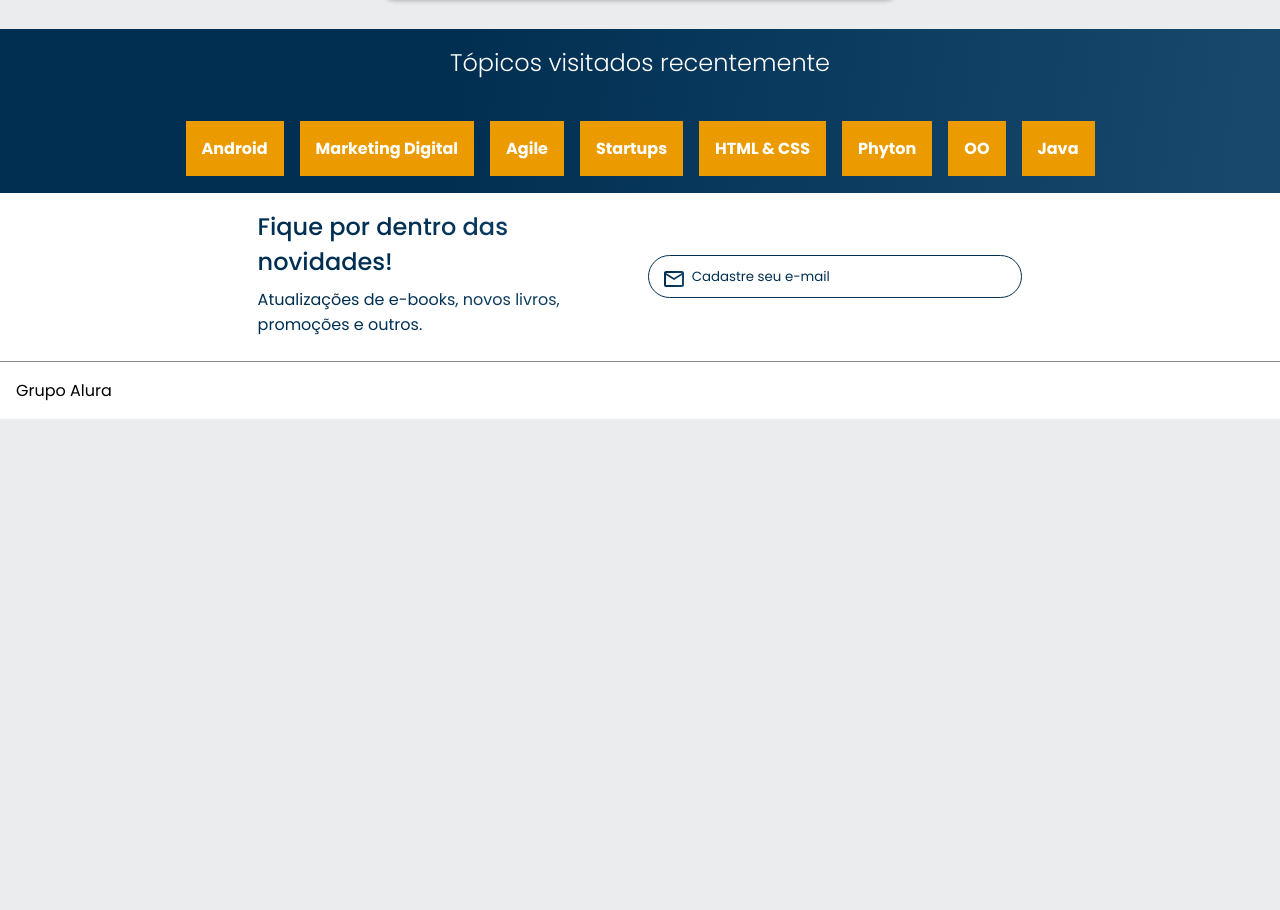
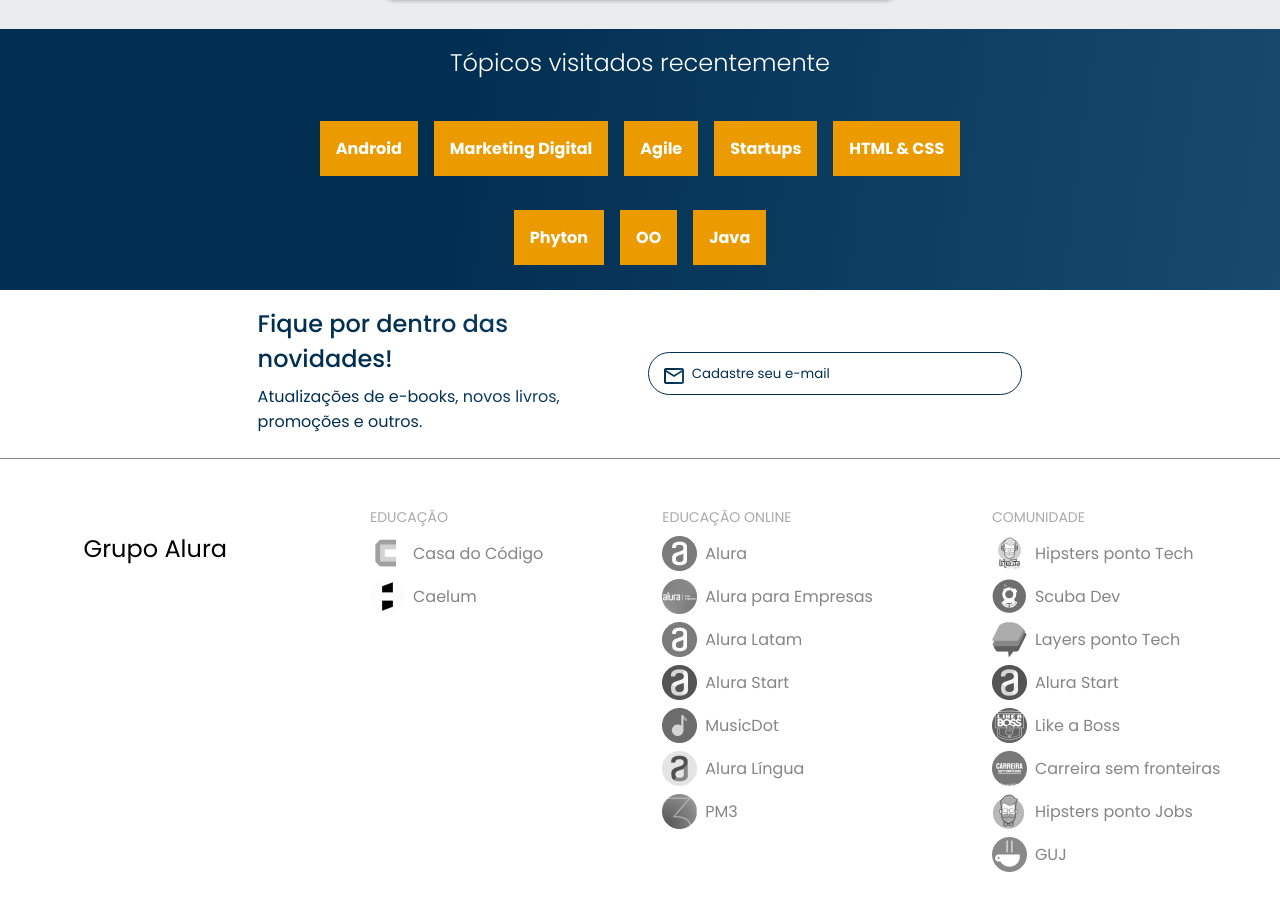
Before and after one commit to alinemozer/alurabooks, a plain HTML site: page index.html in a window 1280 px wide. Shown: the part 1942-2852 px from the top of the page. Before the commit the page ends 2361 px from the top, so only its background shows below. Drawn offline with nearby package versions, Linux system fonts and the light colour scheme.

Commit message:
Alterações no responsivo.

```diff
--- a/index.html
+++ b/index.html
@@ -232,6 +232,85 @@
 
     <footer class="rodape">
         <h2 class="rodape__titulo">Grupo Alura</h2>
+        <ul class="lista-rodape">
+            <li class="lista__rodape__titulo">Educação</li>
+            <li class="lista__rodape__item">
+                <img src="./src/images/CasaDoCodigo.png" alt="Logo da Casa do Código">
+                <a href="#" class="lista-rodape__link">Casa do Código</a>
+            </li>
+            <li class="lista__rodape__item">
+                <img src="./src/images/Caelum.png" alt="Logo da Caelum">
+                <a href="#" class="lista-rodape__link">Caelum</a>
+            </li>
+        </ul>
+
+        <ul class="lista-rodape">
+            <li class="lista__rodape__titulo">Educação online</li>
+            <li class="lista__rodape__item">
+                <img src="./src/images/Alura.png" alt="Logo da Alura">
+                <a href="#" class="lista-rodape__link">Alura</a>
+            </li>
+            <li class="lista__rodape__item">
+                <img src="./src/images/AluraEmpresas.png" alt="Logo da Alura Para Empresas">
+                <a href="#" class="lista-rodape__link">Alura para Empresas</a>
+            </li>
+            <li class="lista__rodape__item">
+                <img src="./src/images/AluraLatam.png" alt="Logo da Alura Latam">
+                <a href="#" class="lista-rodape__link">Alura Latam</a>
+            </li>
+            <li class="lista__rodape__item">
+                <img src="./src/images/AluraStart.png" alt="Logo da Alura Start">
+                <a href="#" class="lista-rodape__link">Alura Start</a>
+            </li>
+            <li class="lista__rodape__item">
+                <img src="./src/images/MusicDot.png" alt="Logo MusicDot">
+                <a href="#" class="lista-rodape__link">MusicDot</a>
+            </li>
+            <li class="lista__rodape__item">
+                <img src="./src/images/AluraLingua.png" alt="Logo da Alura Língua">
+                <a href="#" class="lista-rodape__link">Alura Língua</a>
+            </li>
+            <li class="lista__rodape__item">
+                <img src="./src/images/PM3.png" alt="Logo PM3">
+                <a href="#" class="lista-rodape__link">PM3</a>
+            </li>
+        </ul>
+
+        <ul class="lista-rodape">
+            <li class="lista__rodape__titulo">Comunidade</li>
+            <li class="lista__rodape__item">
+                <img src="./src/images/HipstersTech.png" alt="Logo da Hipsters ponto Tech">
+                <a href="#" class="lista-rodape__link">Hipsters ponto Tech</a>
+            </li>
+            <li class="lista__rodape__item">
+                <img src="./src/images/Scuba.png" alt="Logo da Scuba Dev">
+                <a href="#" class="lista-rodape__link">Scuba Dev</a>
+            </li>
+            <li class="lista__rodape__item">
+                <img src="./src/images/Layers.png" alt="Logo da Layers ponto Tech">
+                <a href="#" class="lista-rodape__link">Layers ponto Tech</a>
+            </li>
+            <li class="lista__rodape__item">
+                <img src="./src/images/AluraStart.png" alt="Logo da Alura Start">
+                <a href="#" class="lista-rodape__link">Alura Start</a>
+            </li>
+            <li class="lista__rodape__item">
+                <img src="./src/images/LikeABoss.png" alt="Logo Like a Boss">
+                <a href="#" class="lista-rodape__link">Like a Boss</a>
+            </li>
+            <li class="lista__rodape__item">
+                <img src="./src/images/CarreiraSemFronteira.png" alt="Logo da Carreira sem Fronteiras">
+                <a href="#" class="lista-rodape__link">Carreira sem fronteiras</a>
+            </li>
+            <li class="lista__rodape__item">
+                <img src="./src/images/HipstersJobs.png" alt="Logo Hipsters ponto Jobs">
+                <a href="#" class="lista-rodape__link">Hipsters ponto Jobs</a>
+            </li>
+            <li class="lista__rodape__item">
+                <img src="./src/images/GUJ.png" alt="Logo GUJ">
+                <a href="#" class="lista-rodape__link">GUJ</a>
+            </li>
+        </ul>
     </footer>
 
     <script src="https://cdn.jsdelivr.net/npm/swiper@8/swiper-bundle.min.js"></script>
--- a/src/css/responsive.css
+++ b/src/css/responsive.css
@@ -92,6 +92,12 @@
         font-size: 24px;
     }
 
+    .topicos__lista {
+        max-width: 55%;
+        margin: 0 auto;
+        padding: 0 0 .5em;
+    }
+
     .topicos__link {
         font-size: 16px;
     }
@@ -114,4 +120,36 @@
     .contato__email {
         width: 30%;
     }
+
+    .rodape {
+        display: flex;
+        justify-content: space-around;
+        padding: 3em 0 2em;
+    }
+
+    .rodape__titulo {
+        font-size: 24px;
+    }
+
+    .lista-rodape {
+        display: block;
+    }
+
+    .lista__rodape__titulo {
+        font-size: 14px;
+        color: var(--cor-linha);
+        opacity: .7;
+        text-transform: uppercase;
+    }
+
+    .lista__rodape__item {
+        display: flex;
+        align-items: center;
+        margin: 0.5em 0;
+    }
+
+    .lista-rodape__link {
+        color: var(--cor-linha);
+        margin: 0 0 0 0.5em;
+    }
 }
--- a/src/css/style.css
+++ b/src/css/style.css
@@ -265,3 +265,7 @@
     font-weight: 400;
     padding: 1em;
 }
+
+.lista-rodape {
+    display: none;
+}
```
